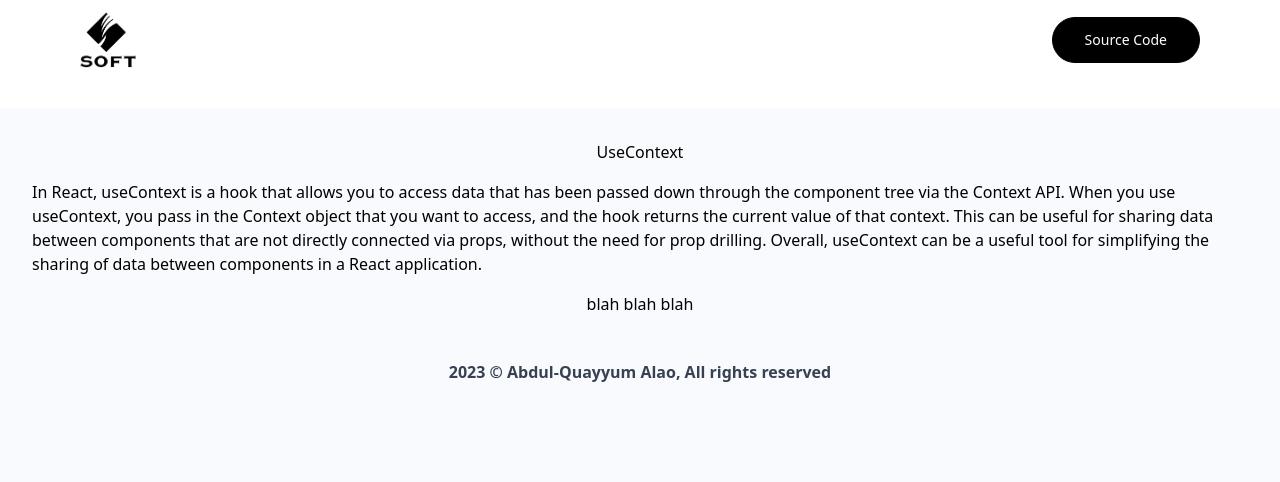
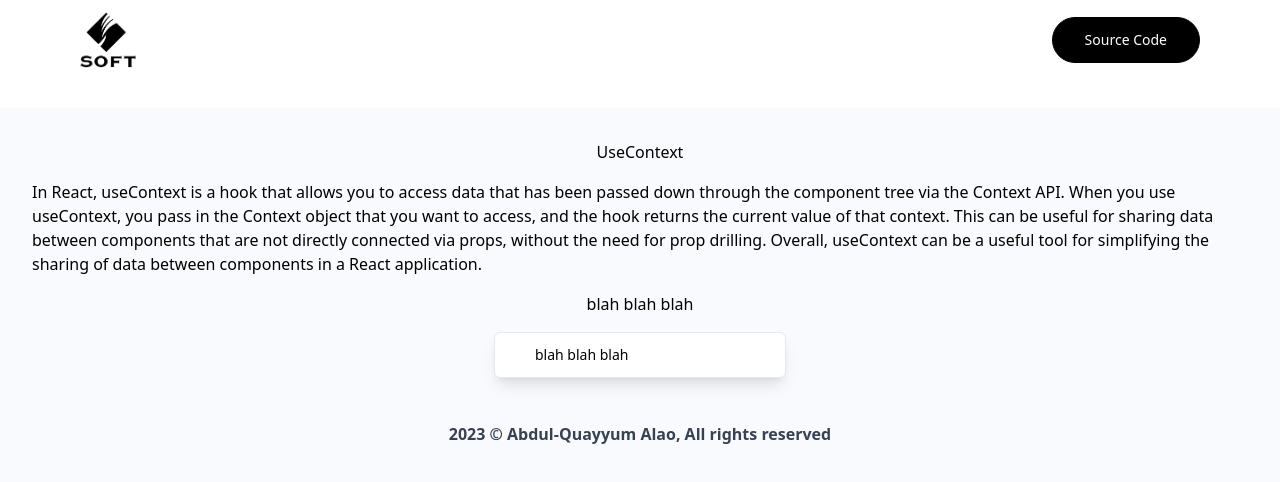
Before and after one commit to AbdulQuayyum/React-Hooks, a React (Create React App) app: page /UseContext in a window 1280 px wide. Shown: the top 482 px of the page. Built offline with nearby package versions, Linux system fonts and the light colour scheme.

Commit message:
Chief Cooker👨🏾‍🍳!!!

```diff
--- a/src/Routes/Main.Routes.js
+++ b/src/Routes/Main.Routes.js
@@ -1,4 +1,4 @@
-import React, { useState } from 'react'
+import React, { useState, useMemo } from 'react'
 import { Routes, Route } from "react-router-dom"
 
 import { Home, UseCallback, UseContext, UseContext2, UseEffect, UseLayoutEffect, UseMemo, UseReducer, UseRef, UseState } from "../Views/Index"
@@ -7,10 +7,11 @@ import { messages } from '../Utilities/Data'
 
 const MainRoutes = () => {
     const [value, setValue] = useState("blah blah blah")
+    const providerValue = useMemo(() => ({ value, setValue }), [value, setValue])
 
     return (
         <UserContext.Provider value={messages}>
-            <UserContext2.Provider value={{ value, setValue}}>
+            <UserContext2.Provider value={providerValue}>
                 <Routes>
                     <Route path="/" element={<Home />} />
                     <Route path="/UseCallback" element={<UseCallback />} />
--- a/src/Views/UseContext.js
+++ b/src/Views/UseContext.js
@@ -11,6 +11,7 @@ const UseContext = () => {
       {message.useContextMessage}
       <div className='flex flex-col items-center justify-center w-full gap-y-4 '>
         {value}
+        <input placeholder='blah blah blah' className='block py-3 pl-10 pr-12 text-sm font-medium bg-white border border-gray-200 rounded-md shadow-lg font-nunito focus:border-black focus:outline-none focus:ring-0 dark:bg-transparent dark:border-black' type='text' name='text' value={value} onChange={e => setValue(e.target.value)} />
       </div>
     </div>
   )
--- a/src/Views/UseContext2.js
+++ b/src/Views/UseContext2.js
@@ -10,7 +10,9 @@ const UseContext2 = () => {
             <h4> UseContext2 </h4>
             {message.useContextMessage}
             <div className='flex flex-col items-center justify-center w-full gap-y-4 '>
+
                 {value}
+                <input placeholder='blah blah blah' className='block py-3 pl-10 pr-12 text-sm font-medium bg-white border border-gray-200 rounded-md shadow-lg font-nunito focus:border-black focus:outline-none focus:ring-0 dark:bg-transparent dark:border-black' type='text' name='text' value={value} onChange={e => setValue(e.target.value)} />
             </div>
         </div>
     )
```
